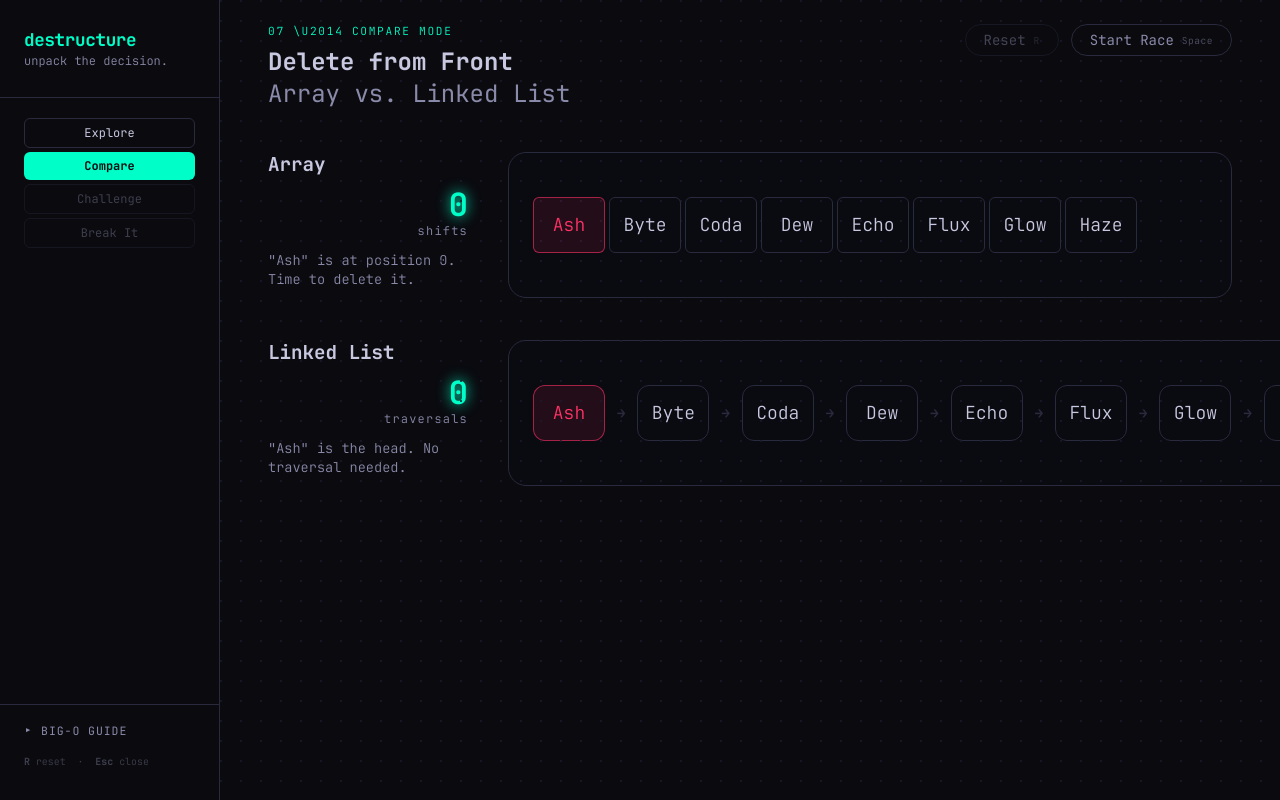
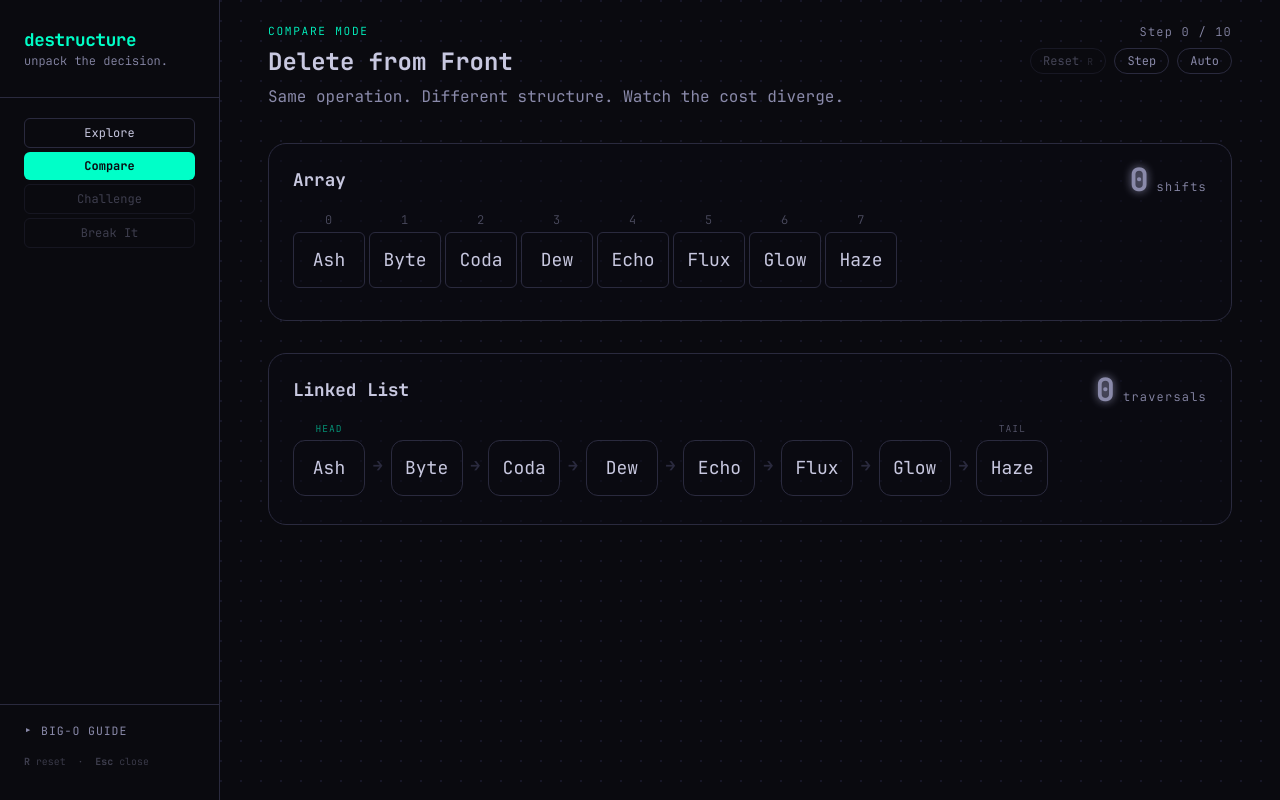
Before and after one commit to adamsantoyo/destructure, a React (Vite) app: page / in a window 1280 px wide. Both pictures are taken after a click on the button "Compare". Built offline with nearby package versions, Linux system fonts and the light colour scheme.

Commit message:
refactor(compare): slow down, add manual stepping, show done/divergence clearly

```diff
--- a/src/modes/compare/CompareScene.jsx
+++ b/src/modes/compare/CompareScene.jsx
@@ -1,50 +1,93 @@
-import { useState, useEffect, useMemo, useRef, useCallback } from 'react'
+import { useState, useMemo, useRef, useCallback, useEffect } from 'react'
 import { motion, AnimatePresence } from 'framer-motion' // eslint-disable-line no-unused-vars
 import Grid from '../../components/Grid'
 import CtrlButton from '../../components/CtrlButton'
-import Counter from '../../components/Counter'
 import { deleteFirst as arrayDeleteFirst } from '../../structures/array'
 import { deleteFirst as listDeleteFirst } from '../../structures/linkedList'
 
 const INITIAL_DATA = ['Ash', 'Byte', 'Coda', 'Dew', 'Echo', 'Flux', 'Glow', 'Haze']
+const STEP_INTERVAL = 1400 // ms between auto-play steps — slow enough to read
 
-/* ── Generic Renderers ── */
+/* ── Tiny helpers ── */
 
-function ArrayRow({ items, step }) {
+function stepLabel(step) {
+  if (!step) return null
+  if (step.type === 'highlight') return 'TARGET'
+  if (step.type === 'remove')    return 'REMOVE'
+  if (step.type === 'relink')    return 'REWIRE'
+  if (step.type === 'shift')     return 'SHIFT'
+  if (step.type === 'done')      return 'DONE'
+  return step.type.toUpperCase()
+}
+
+/* ── Array cells (horizontal row with index labels) ── */
+
+function ArrayTrack({ items, step, done }) {
   return (
-    <div style={{ display: 'flex', gap: 4, padding: '20px 0', minHeight: 80, position: 'relative' }}>
+    <div style={{ position: 'relative' }}>
+      {/* Index row */}
+      <div style={{ display: 'flex', gap: 4, paddingLeft: 0, marginBottom: 4 }}>
+        {items.map((val, idx) => (
+          <div key={`idx-${idx}`} style={{
+            width: 'var(--cell-w)', textAlign: 'center',
+            fontSize: 'var(--size-xs)', color: 'var(--text-dim)', opacity: 0.5,
+            letterSpacing: '0.05em',
+          }}>
+            {idx}
+          </div>
+        ))}
+      </div>
+
+      {/* Cell row */}
+      <div style={{ display: 'flex', gap: 4, minHeight: 60 }}>
         <AnimatePresence mode="popLayout">
           {items.map((val, idx) => {
             if (val === null) return (
-             <div key={`empty-${idx}`} style={{ width: 'var(--cell-w)', height: 'var(--cell-h)', border: '1px dashed var(--border)', borderRadius: 'var(--radius-sm)', opacity: 0.2 }} />
+              <motion.div
+                key={`empty-${idx}`}
+                initial={{ opacity: 0 }}
+                animate={{ opacity: 0.15 }}
+                style={{
+                  width: 'var(--cell-w)', height: 'var(--cell-h)',
+                  border: '1px dashed var(--border)', borderRadius: 'var(--radius-sm)',
+                }}
+              />
             )
 
-          let isHighlighted = false
-          let isDanger = false
+            const isTarget   = step && step.type === 'highlight' && step.index === idx
+            const isRemoving = step && step.type === 'remove' && step.index === idx
+            const isShiftSrc = step && step.type === 'shift' && step.fromIndex === idx
+            const isShiftDst = step && step.type === 'shift' && step.toIndex === idx
+            const isDanger   = isTarget || isRemoving || isShiftDst
+            const isAccent   = isShiftSrc
 
-          if (step) {
-             if (step.type === 'highlight' && step.index === idx) isDanger = true
-             if ((step.type === 'remove' && step.index === idx)) isDanger = true
-             if (step.type === 'shift' && step.fromIndex === idx) isHighlighted = true
-             if (step.type === 'shift' && step.toIndex === idx) { isHighlighted = true; isDanger = true; }
-          }
-
-          let cellBorder = isDanger ? 'rgba(255,51,102,0.6)' : isHighlighted ? 'rgba(0,255,200,0.6)' : 'var(--border)'
-          let cellColor = isDanger ? 'var(--danger)' : isHighlighted ? 'var(--accent)' : 'var(--text)'
-          let cellBg = isDanger ? 'rgba(255,51,102,0.1)' : isHighlighted ? 'rgba(0,255,200,0.1)' : 'transparent'
+            const borderC = isDanger ? 'rgba(255,51,102,0.7)' : isAccent ? 'rgba(0,255,200,0.6)' : 'var(--border)'
+            const colorC  = isDanger ? 'var(--danger)' : isAccent ? 'var(--accent)' : 'var(--text)'
+            const bgC     = isDanger ? 'rgba(255,51,102,0.12)' : isAccent ? 'rgba(0,255,200,0.08)' : 'transparent'
+            const glowC   = (isDanger || isAccent) ? `0 0 12px ${isDanger ? 'rgba(255,51,102,0.3)' : 'rgba(0,255,200,0.2)'}` : 'none'
 
             return (
               <motion.div
                 layout
                 key={val}
-              initial={{ opacity: 0, scale: 0.8 }}
-              animate={{ opacity: 1, scale: 1, border: `1px solid ${cellBorder}`, color: cellColor, background: cellBg }}
-              exit={{ opacity: 0, scale: 0.6, y: -20 }}
+                initial={{ opacity: 0, scale: 0.85 }}
+                animate={{
+                  opacity: done && !isDanger && !isAccent ? 0.5 : 1,
+                  scale: 1,
+                  borderColor: borderC,
+                  color: colorC,
+                  background: bgC,
+                  boxShadow: glowC,
+                }}
+                exit={{ opacity: 0, scale: 0.6, y: -16 }}
+                transition={{ type: 'spring', stiffness: 500, damping: 30 }}
                 style={{
                   width: 'var(--cell-w)', height: 'var(--cell-h)',
+                  border: '1px solid var(--border)',
                   borderRadius: 'var(--radius-sm)',
                   display: 'flex', alignItems: 'center', justifyContent: 'center',
-                fontSize: 'var(--size-base)',
+                  fontSize: 'var(--size-base)', fontWeight: isDanger ? 700 : 400,
+                  userSelect: 'none',
                 }}
               >
                 {val}
@@ -53,43 +96,81 @@ function ArrayRow({ items, step }) {
           })}
         </AnimatePresence>
       </div>
+    </div>
   )
 }
 
-function ListRow({ items, step }) {
+/* ── Linked list nodes (horizontal chain with arrows) ── */
+
+function ListTrack({ items, step, done }) {
   return (
-    <div style={{ display: 'flex', alignItems: 'center', gap: 12, padding: '20px 0', minHeight: 80 }}>
+    <div style={{ display: 'flex', alignItems: 'center', gap: 0, minHeight: 60 }}>
       <AnimatePresence mode="popLayout">
         {items.map((val, idx) => {
           if (val === null) return null
 
-          let isDanger = step && (step.type === 'highlight' || step.type === 'remove') && step.index === idx
-          let isRelink = step && step.type === 'relink' && idx === 0
+          const isTarget   = step && step.type === 'highlight' && step.index === idx
+          const isRemoving = step && step.type === 'remove' && step.index === idx
+          const isRelink   = step && step.type === 'relink' && idx === 0
+          const isDanger   = isTarget || isRemoving
+          const isAccent   = isRelink
 
-          let cellBorder = isDanger ? 'rgba(255,51,102,0.6)' : isRelink ? 'rgba(0,255,200,0.6)' : 'var(--border)'
-          let cellColor = isDanger ? 'var(--danger)' : isRelink ? 'var(--accent)' : 'var(--text)'
-          let cellBg = isDanger ? 'rgba(255,51,102,0.1)' : isRelink ? 'rgba(0,255,200,0.1)' : 'transparent'
+          const borderC = isDanger ? 'rgba(255,51,102,0.7)' : isAccent ? 'rgba(0,255,200,0.6)' : 'var(--border)'
+          const colorC  = isDanger ? 'var(--danger)' : isAccent ? 'var(--accent)' : 'var(--text)'
+          const bgC     = isDanger ? 'rgba(255,51,102,0.12)' : isAccent ? 'rgba(0,255,200,0.08)' : 'transparent'
+          const glowC   = (isDanger || isAccent) ? `0 0 12px ${isDanger ? 'rgba(255,51,102,0.3)' : 'rgba(0,255,200,0.2)'}` : 'none'
+
+          /* head / tail labels */
+          const isHead = idx === 0
+          const isTail = idx === items.length - 1
 
           return (
-            <div key={val} style={{ display: 'flex', alignItems: 'center', gap: 12 }}>
             <motion.div
+              key={val}
               layout
-                initial={{ opacity: 0, scale: 0.8 }}
-                animate={{ opacity: 1, scale: 1, border: `1px solid ${cellBorder}`, color: cellColor, background: cellBg }}
-                exit={{ opacity: 0, scale: 0.6, y: -20 }}
+              initial={{ opacity: 0, scale: 0.85 }}
+              animate={{ opacity: done && !isDanger ? 0.5 : 1, scale: 1 }}
+              exit={{ opacity: 0, scale: 0.6, x: -12 }}
+              transition={{ type: 'spring', stiffness: 500, damping: 30 }}
+              style={{ display: 'flex', alignItems: 'center', gap: 0 }}
+            >
+              <div style={{ display: 'flex', flexDirection: 'column', alignItems: 'center', gap: 4 }}>
+                <div style={{
+                  fontSize: '0.6rem', letterSpacing: '0.1em', textTransform: 'uppercase',
+                  color: isHead ? 'var(--accent)' : isTail ? 'var(--text-dim)' : 'transparent',
+                  opacity: 0.6, minHeight: 14,
+                }}>
+                  {isHead ? 'head' : isTail ? 'tail' : ''}
+                </div>
+                <motion.div
+                  animate={{
+                    borderColor: borderC,
+                    color: colorC,
+                    background: bgC,
+                    boxShadow: glowC,
+                  }}
                   style={{
                     width: 'var(--cell-w)', height: 'var(--cell-h)',
+                    border: '1px solid var(--border)',
                     borderRadius: 'var(--radius-md)',
                     display: 'flex', alignItems: 'center', justifyContent: 'center',
-                  fontSize: 'var(--size-base)',
+                    fontSize: 'var(--size-base)', fontWeight: isDanger ? 700 : 400,
+                    userSelect: 'none',
+                    textDecoration: isRemoving ? 'line-through' : 'none',
                   }}
                 >
                   {val}
                 </motion.div>
+              </div>
               {idx < items.length - 1 && (
-                <div style={{ color: isRelink ? 'var(--accent)' : 'var(--border)', fontWeight: 700 }}>→</div>
+                <motion.div
+                  animate={{ color: isRelink ? 'var(--accent)' : 'var(--border)' }}
+                  style={{ padding: '0 8px', fontSize: '1rem', fontWeight: 700, marginTop: 14 }}
+                >
+                  →
+                </motion.div>
               )}
-            </div>
+            </motion.div>
           )
         })}
       </AnimatePresence>
@@ -97,141 +178,305 @@ function ListRow({ items, step }) {
   )
 }
 
-/* ── State Reducers for playback ── */
+/* ── Ops counter (inline, compact) ── */
+
+function OpsCounter({ value, label, color }) {
+  return (
+    <div style={{ display: 'flex', alignItems: 'baseline', gap: 8 }}>
+      <motion.span
+        key={value}
+        initial={{ scale: 1.3, textShadow: `0 0 20px ${color}` }}
+        animate={{ scale: 1, textShadow: `0 0 8px ${color}` }}
+        transition={{ type: 'spring', stiffness: 600, damping: 20 }}
+        style={{
+          fontSize: 'var(--size-counter)', fontWeight: 700,
+          color, lineHeight: 1, fontVariantNumeric: 'tabular-nums',
+        }}
+      >
+        {value}
+      </motion.span>
+      <span style={{ fontSize: 'var(--size-xs)', color: 'var(--text-dim)', letterSpacing: '0.1em' }}>
+        {label}
+      </span>
+    </div>
+  )
+}
+
+/* ── State Reducers ── */
 
 function applyArrayStep(list, step) {
   let next = [...list]
-  if (step.type === 'remove') {
-    next[step.index] = null
-  } else if (step.type === 'shift') {
+  if (step.type === 'remove') next[step.index] = null
+  else if (step.type === 'shift') {
     next[step.toIndex] = next[step.fromIndex]
     next[step.fromIndex] = null
   }
-  if (step.type === 'done') {
-     next = next.filter(x => x !== null)
-  }
+  if (step.type === 'done') next = next.filter(x => x !== null)
   return next
 }
 
 function applyListStep(list, step) {
   let next = [...list]
-  if (step.type === 'remove') {
-     next.splice(step.index, 1)
-  }
+  if (step.type === 'remove') next.splice(step.index, 1)
   return next
 }
 
+/* ════════════════════════════════════════════════ */
 
 export default function CompareScene() {
   const arraySteps = useMemo(() => arrayDeleteFirst([...INITIAL_DATA]), [])
-  const listSteps = useMemo(() => listDeleteFirst([...INITIAL_DATA]), [])
+  const listSteps  = useMemo(() => listDeleteFirst([...INITIAL_DATA]), [])
 
   const [stepIdx, setStepIdx] = useState(0)
   const [isPlaying, setIsPlaying] = useState(false)
-
   const timerRef = useRef(null)
 
   const maxSteps = Math.max(arraySteps.length, listSteps.length)
 
-  // Derive UI state perfectly from the step index
-  const arrayState = useMemo(() => {
-    return arraySteps.slice(0, stepIdx).reduce(applyArrayStep, [...INITIAL_DATA])
-  }, [arraySteps, stepIdx])
+  /* ── Derived state (pure from stepIdx) ── */
 
-  const listState = useMemo(() => {
-    return listSteps.slice(0, stepIdx).reduce(applyListStep, [...INITIAL_DATA])
-  }, [listSteps, stepIdx])
+  const arrayState = useMemo(
+    () => arraySteps.slice(0, stepIdx).reduce(applyArrayStep, [...INITIAL_DATA]),
+    [arraySteps, stepIdx],
+  )
+  const listState = useMemo(
+    () => listSteps.slice(0, stepIdx).reduce(applyListStep, [...INITIAL_DATA]),
+    [listSteps, stepIdx],
+  )
+
+  /* Current step for each track (null if that track is already done) */
+  const arrStep = stepIdx > 0 && stepIdx <= arraySteps.length ? arraySteps[stepIdx - 1] : null
+  const lstStep = stepIdx > 0 && stepIdx <= listSteps.length  ? listSteps[stepIdx - 1]  : null
+
+  const arrDone = stepIdx >= arraySteps.length
+  const lstDone = stepIdx >= listSteps.length
+
+  /* Running ops counters */
+  const arrOps = arrStep ? arrStep.ops : (arrDone ? arraySteps[arraySteps.length - 1].ops : 0)
+  const lstOps = lstStep ? lstStep.ops : (lstDone ? listSteps[listSteps.length - 1].ops : 0)
+
+  /* ── Playback controls ── */
 
   const advanceStep = useCallback(() => {
     setStepIdx(prev => {
-      const next = prev + 1
-      if (next >= maxSteps) {
+      if (prev >= maxSteps) {
         setTimeout(() => setIsPlaying(false), 0)
-        return maxSteps
+        return prev
       }
-      return next
+      return prev + 1
     })
   }, [maxSteps])
 
   useEffect(() => {
-    if (isPlaying) {
-      if (stepIdx >= maxSteps) {
-         setTimeout(() => setIsPlaying(false), 0)
-      } else {
-         timerRef.current = setInterval(advanceStep, 700)
-      }
-    }
+    if (!isPlaying || stepIdx >= maxSteps) return
+    timerRef.current = setInterval(advanceStep, STEP_INTERVAL)
     return () => clearInterval(timerRef.current)
   }, [isPlaying, advanceStep, stepIdx, maxSteps])
 
-  const handleReset = () => {
-    setIsPlaying(false)
-    setStepIdx(0)
-  }
+  const handleReset = () => { setIsPlaying(false); setStepIdx(0) }
+  const handleStep  = () => { if (stepIdx < maxSteps) setStepIdx(s => s + 1) }
 
-  const arrStepCurrent = arraySteps[Math.min(stepIdx, arraySteps.length - 1)] || null
-  const lstStepCurrent = listSteps[Math.min(stepIdx, listSteps.length - 1)] || null
+  /* ── Explanation text per track ── */
+  const arrExplanation = arrStep?.explanation || (arrDone ? arraySteps[arraySteps.length - 1].explanation : null)
+  const lstExplanation = lstStep?.explanation || (lstDone ? listSteps[listSteps.length - 1].explanation : null)
+
+  /* ── Render ── */
 
   return (
     <div style={{ display: 'flex', flexDirection: 'column', height: '100%', position: 'relative', overflow: 'hidden' }}>
       <Grid />
 
+      {/* ── Header ── */}
       <div style={{
         position: 'relative', zIndex: 1,
         padding: '24px var(--canvas-pad) 0',
         display: 'flex', justifyContent: 'space-between', alignItems: 'flex-start',
       }}>
         <div>
-          <div style={{ fontSize: '0.7rem', color: 'var(--accent)', letterSpacing: '0.15em', textTransform: 'uppercase', marginBottom: 8 }}>
-            07 \u2014 Compare Mode
+          <div style={{
+            fontSize: '0.7rem', color: 'var(--accent)',
+            letterSpacing: '0.15em', textTransform: 'uppercase', marginBottom: 8,
+          }}>
+            Compare Mode
           </div>
-          <h2 style={{ fontSize: 'var(--size-prompt)', fontWeight: 700, color: 'var(--text)', lineHeight: 1.35, fontFamily: 'var(--font)', margin: 0 }}>
-            Delete from Front<br/>
-            <span style={{ color: 'var(--text-dim)', fontWeight: 400 }}>Array vs. Linked List</span>
+          <h2 style={{
+            fontSize: 'var(--size-prompt)', fontWeight: 700,
+            color: 'var(--text)', lineHeight: 1.35,
+            fontFamily: 'var(--font)', margin: 0,
+          }}>
+            Delete from Front<br />
+            <span style={{ color: 'var(--text-dim)', fontWeight: 400, fontSize: '1rem' }}>
+              Same operation. Different structure. Watch the cost diverge.
+            </span>
           </h2>
         </div>
 
-        <div style={{ display: 'flex', gap: 12 }}>
-          <CtrlButton label="Reset" onClick={handleReset} shortcut="R" disabled={stepIdx === 0} />
+        <div style={{ display: 'flex', flexDirection: 'column', alignItems: 'flex-end', gap: 8 }}>
+          {/* Step indicator */}
+          <div style={{
+            fontSize: 'var(--size-xs)', color: 'var(--text-dim)',
+            letterSpacing: '0.1em', fontVariantNumeric: 'tabular-nums',
+          }}>
+            Step {stepIdx} / {maxSteps}
+          </div>
+
+          <div style={{ display: 'flex', gap: 8 }}>
+            <CtrlButton label="Reset" small onClick={handleReset} shortcut="R" disabled={stepIdx === 0} />
+            <CtrlButton label="Step" small onClick={handleStep} disabled={stepIdx >= maxSteps || isPlaying} />
             {isPlaying ? (
-            <CtrlButton label="Pause" onClick={() => setIsPlaying(false)} shortcut="Space" />
+              <CtrlButton label="Pause" small onClick={() => setIsPlaying(false)} />
             ) : (
-            <CtrlButton label={stepIdx === 0 ? "Start Race" : stepIdx >= maxSteps ? "Finished" : "Resume"} onClick={() => setIsPlaying(true)} disabled={stepIdx >= maxSteps} shortcut="Space" />
+              <CtrlButton
+                label={stepIdx === 0 ? 'Auto' : stepIdx >= maxSteps ? 'Done' : 'Resume'}
+                small
+                onClick={() => setIsPlaying(true)}
+                disabled={stepIdx >= maxSteps}
+              />
             )}
           </div>
         </div>
+      </div>
 
-      <div style={{ flex: 1, display: 'flex', flexDirection: 'column', padding: '0 var(--canvas-pad)', marginTop: 40, gap: 40, overflowY: 'auto' }}>
+      {/* ── Tracks ── */}
+      <div style={{
+        flex: 1, display: 'flex', flexDirection: 'column',
+        padding: '32px var(--canvas-pad) 24px',
+        gap: 32, overflowY: 'auto', position: 'relative', zIndex: 1,
+      }}>
 
         {/* ARRAY TRACK */}
-        <div style={{ display: 'flex', gap: 40, alignItems: 'center' }}>
-          <div style={{ flex: '0 0 200px' }}>
-             <h3 style={{ fontSize: '1.2rem', color: 'var(--text)', margin: '0 0 12px' }}>Array</h3>
-             <Counter value={arrStepCurrent?.ops || 0} total={INITIAL_DATA.length - 1} label="shifts" />
-             <div style={{ minHeight: 48, marginTop: 12, fontSize: '0.85rem', color: 'var(--text-dim)', lineHeight: 1.4 }}>
-               {arrStepCurrent?.explanation || 'Ready. Click Start Race.'}
-             </div>
-          </div>
-          <div style={{ flex: 1, padding: 24, background: 'rgba(10,10,20,0.5)', border: '1px solid var(--border)', borderRadius: 'var(--radius-lg)' }}>
-             <ArrayRow items={arrayState} step={arrStepCurrent} />
-          </div>
-        </div>
+        <TrackCard
+          title="Array"
+          ops={arrOps}
+          opsLabel="shifts"
+          step={arrStep}
+          done={arrDone}
+          explanation={arrExplanation}
+        >
+          <ArrayTrack items={arrayState} step={arrStep} done={arrDone} />
+        </TrackCard>
+
+        {/* ── Divergence callout ── */}
+        <AnimatePresence>
+          {lstDone && !arrDone && (
+            <motion.div
+              initial={{ opacity: 0, y: 8 }}
+              animate={{ opacity: 1, y: 0 }}
+              exit={{ opacity: 0 }}
+              style={{
+                textAlign: 'center', padding: '10px 20px',
+                fontSize: 'var(--size-sm)', color: 'var(--accent)',
+                fontWeight: 400, letterSpacing: '0.02em',
+              }}
+            >
+              The linked list is already done. The array is still shifting.
+            </motion.div>
+          )}
+        </AnimatePresence>
 
         {/* LINKED LIST TRACK */}
-        <div style={{ display: 'flex', gap: 40, alignItems: 'center' }}>
-          <div style={{ flex: '0 0 200px' }}>
-             <h3 style={{ fontSize: '1.2rem', color: 'var(--text)', margin: '0 0 12px' }}>Linked List</h3>
-             <Counter value={lstStepCurrent?.ops || 0} total={INITIAL_DATA.length - 1} label="traversals" />
-             <div style={{ minHeight: 48, marginTop: 12, fontSize: '0.85rem', color: 'var(--text-dim)', lineHeight: 1.4 }}>
-               {lstStepCurrent?.explanation || 'Ready. Click Start Race.'}
-             </div>
-          </div>
-          <div style={{ flex: 1, padding: 24, background: 'rgba(10,10,20,0.5)', border: '1px solid var(--border)', borderRadius: 'var(--radius-lg)' }}>
-             <ListRow items={listState} step={lstStepCurrent} />
-          </div>
-        </div>
-
+        <TrackCard
+          title="Linked List"
+          ops={lstOps}
+          opsLabel="traversals"
+          step={lstStep}
+          done={lstDone}
+          explanation={lstExplanation}
+        >
+          <ListTrack items={listState} step={lstStep} done={lstDone} />
+        </TrackCard>
       </div>
     </div>
   )
 }
+
+/* ── Track Card (shared wrapper for both tracks) ── */
+
+function TrackCard({ title, ops, opsLabel, step, done, explanation, children }) {
+  const tag = stepLabel(step)
+  const doneColor = 'var(--accent)'
+
+  return (
+    <div style={{
+      padding: '20px 24px',
+      background: 'rgba(10,10,20,0.5)',
+      border: `1px solid ${done ? 'rgba(0,255,200,0.25)' : 'var(--border)'}`,
+      borderRadius: 'var(--radius-lg)',
+      transition: 'border-color 0.3s',
+    }}>
+      {/* Title row */}
+      <div style={{
+        display: 'flex', justifyContent: 'space-between', alignItems: 'center',
+        marginBottom: 12,
+      }}>
+        <div style={{ display: 'flex', alignItems: 'center', gap: 12 }}>
+          <h3 style={{ fontSize: '1.1rem', fontWeight: 700, color: 'var(--text)', margin: 0 }}>{title}</h3>
+          {tag && !done && (
+            <motion.span
+              key={tag}
+              initial={{ opacity: 0, x: -6 }}
+              animate={{ opacity: 1, x: 0 }}
+              style={{
+                fontSize: '0.65rem', letterSpacing: '0.12em', fontWeight: 700,
+                color: step?.type === 'shift' || step?.type === 'remove' || step?.type === 'highlight' ? 'var(--danger)' : 'var(--accent)',
+                textTransform: 'uppercase',
+                padding: '2px 8px',
+                border: `1px solid ${step?.type === 'shift' || step?.type === 'remove' || step?.type === 'highlight' ? 'rgba(255,51,102,0.4)' : 'rgba(0,255,200,0.3)'}`,
+                borderRadius: 'var(--radius-pill)',
+              }}
+            >
+              {tag}
+            </motion.span>
+          )}
+          {done && (
+            <motion.span
+              initial={{ opacity: 0, scale: 0.8 }}
+              animate={{ opacity: 1, scale: 1 }}
+              style={{
+                fontSize: '0.65rem', letterSpacing: '0.12em', fontWeight: 700,
+                color: doneColor, textTransform: 'uppercase',
+                padding: '2px 10px',
+                border: '1px solid rgba(0,255,200,0.4)',
+                borderRadius: 'var(--radius-pill)',
+                background: 'rgba(0,255,200,0.08)',
+              }}
+            >
+              COMPLETE
+            </motion.span>
+          )}
+        </div>
+        <OpsCounter value={ops} label={opsLabel} color={done ? doneColor : 'var(--text-dim)'} />
+      </div>
+
+      {/* Visualization */}
+      <div style={{ padding: '4px 0 8px' }}>
+        {children}
+      </div>
+
+      {/* Explanation */}
+      <AnimatePresence mode="wait">
+        {explanation && (
+          <motion.div
+            key={explanation}
+            initial={{ opacity: 0, y: 4 }}
+            animate={{ opacity: 1, y: 0 }}
+            exit={{ opacity: 0, y: -4 }}
+            transition={{ duration: 0.2 }}
+            style={{
+              marginTop: 8, padding: '10px 14px',
+              fontSize: 'var(--size-sm)', color: done ? 'var(--accent)' : 'var(--text-dim)',
+              fontWeight: done ? 500 : 300,
+              lineHeight: 1.5,
+              borderLeft: `3px solid ${done ? 'rgba(0,255,200,0.5)' : 'var(--border)'}`,
+              background: done ? 'rgba(0,255,200,0.04)' : 'transparent',
+              borderRadius: '0 var(--radius-sm) var(--radius-sm) 0',
+              transition: 'border-color 0.3s, background 0.3s',
+            }}
+          >
+            {explanation}
+          </motion.div>
+        )}
+      </AnimatePresence>
+    </div>
+  )
+}
```
Lines whose indentation alone changed are shown as unchanged.
